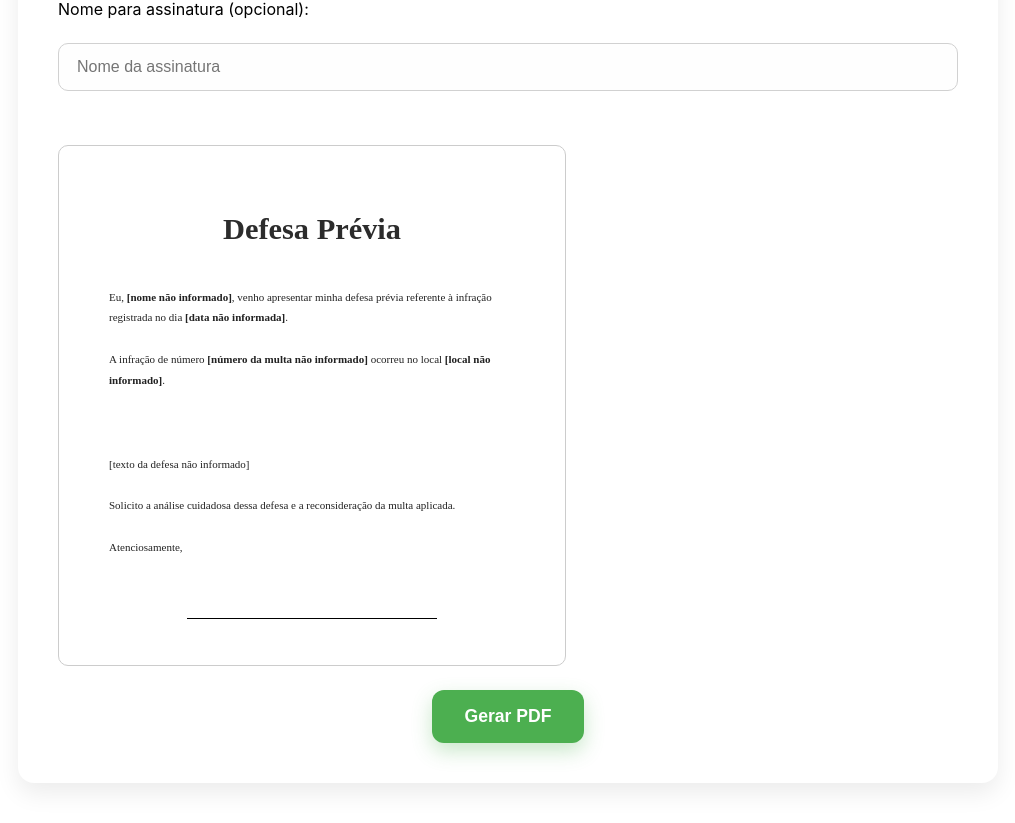
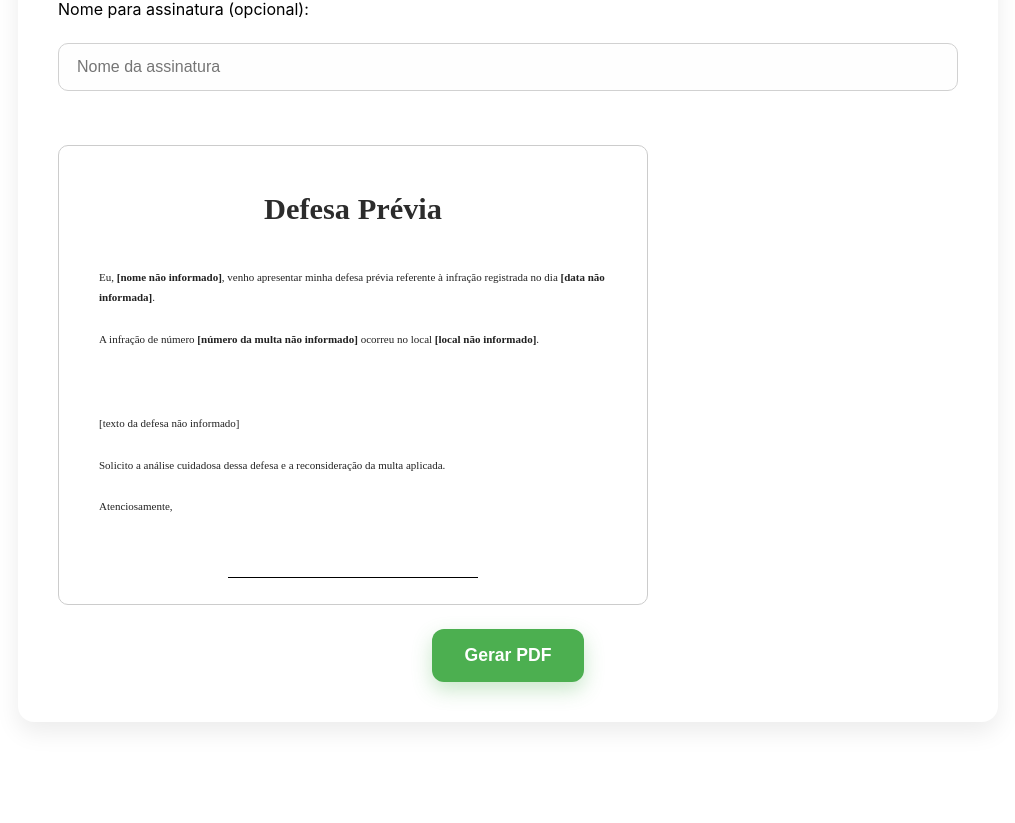
Before and after one commit to Geremiasrds/gerador-de-defeza, a React (Vite) app: page / in a window 1280 px wide. Shown: the part 1753-2576 px from the top of the page, without its empty margins (132-1147 px from the left). After the commit the page ends 2515 px from the top, so only its background shows below. Built offline with nearby package versions, Linux system fonts and the light colour scheme.

Commit message:
novo prjeto simples

```diff
--- a/src/componentes/styles.js
+++ b/src/componentes/styles.js
@@ -73,8 +73,8 @@ export const Textarea = styled.textarea`
 `;
 
 export const PdfContent = styled.div`
-  width: 508px;
-  padding: 30px 50px;
+  width: 590px;
+  padding: 10px 40px;
   background-color:rgb(255, 255, 255);
   border: 1px solid #ccc;
   border-radius: 10px;
```
